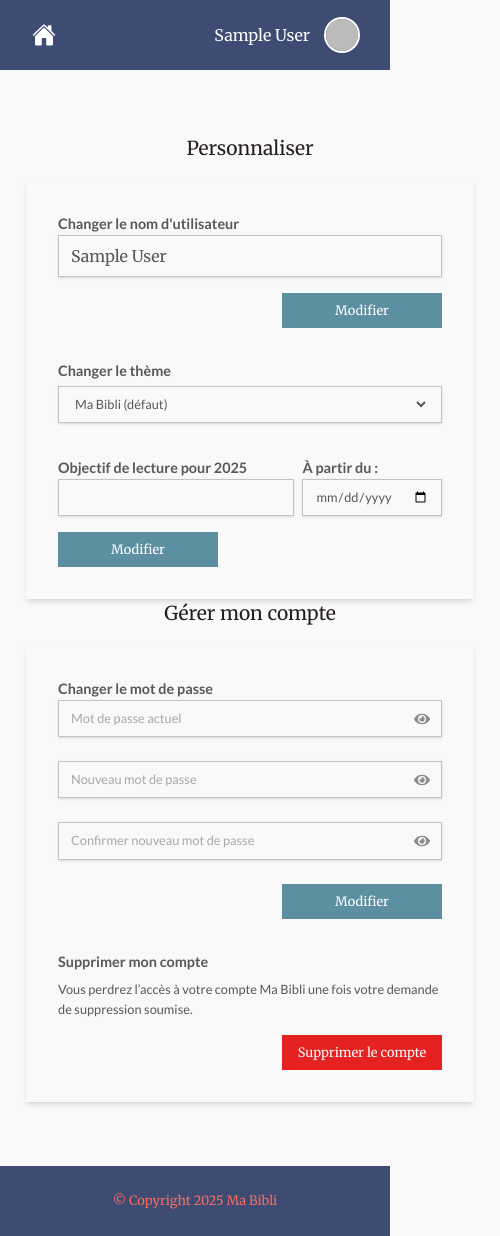
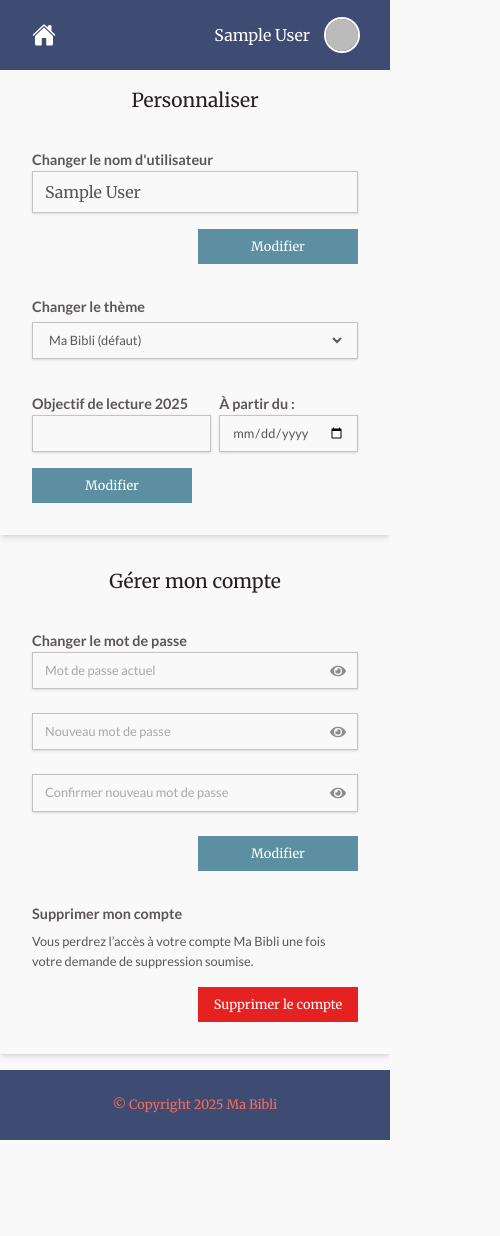
Before and after one commit to luneroka/ma-bibli, a React (Vite) app in the folder frontend/: page /mon-compte in a window 390 px wide. Shown: the whole page, 500 px wide, since content can reach past the window. After the commit the page ends 1140 px from the top, so only its background shows below. Built offline with nearby package versions, Linux system fonts and the light colour scheme; no server answers; sample sign-in values are in the browser's storage.

Commit message:
Add phone responsivness to User Account page

```diff
--- a/frontend/src/pages/user/UserAccount.jsx
+++ b/frontend/src/pages/user/UserAccount.jsx
@@ -177,10 +177,10 @@ function UserAccount() {
   }
 
   return (
-    <div className='flex flex-col lg:flex-row lg:gap-12 my-[64px]'>
-      <div className='flex flex-col flex-1 min-h-0 min-w-[500px] max-w-full mx-auto font-lato'>
+    <div className='flex flex-col lg:flex-row gap-8 lg:gap-12 my-[16px] sm:my-[32px] md:my-[48px]'>
+      <div className='flex flex-col flex-1 min-h-0  min-w-[300px] xs:min-w-[500px] max-w-full mx-auto font-lato'>
         <div className='flex-grow flex flex-col items-center justify-center'>
-          <div className='font-merriweather mb-4 text-h6 text-black-100'>
+          <div className='font-merriweather mb-0 lg:mb-4 text-h6 text-black-100'>
             Personnaliser
           </div>
           <div className='bg-white-bg p-8 shadow-md w-full h-full max-w-md'>
@@ -237,7 +237,7 @@ function UserAccount() {
               <div className='flex gap-2 mb-4'>
                 <div>
                   <label className='text-small-body font-bold text-black-75 mb-1'>
-                    Objectif de lecture pour {new Date().getFullYear()}
+                    Objectif de lecture {new Date().getFullYear()}
                   </label>
                   <input
                     type='number'
@@ -272,9 +272,9 @@ function UserAccount() {
       </div>
 
       {/* Account Management */}
-      <div className='flex flex-col flex-1 min-h-0 min-w-[500px] max-w-full mx-auto font-lato'>
+      <div className='flex flex-col flex-1 min-h-0 min-w-[300px] xs:min-w-[500px] max-w-full mx-auto font-lato'>
         <div className='flex-grow flex flex-col items-center justify-center'>
-          <div className='font-merriweather mb-4 text-h6 text-black-100'>
+          <div className='font-merriweather mb-0 xs:mb-4 text-h6 text-black-100'>
             Gérer mon compte
           </div>
           <div className='bg-white-bg p-8 shadow-md w-full h-full max-w-md'>
```
